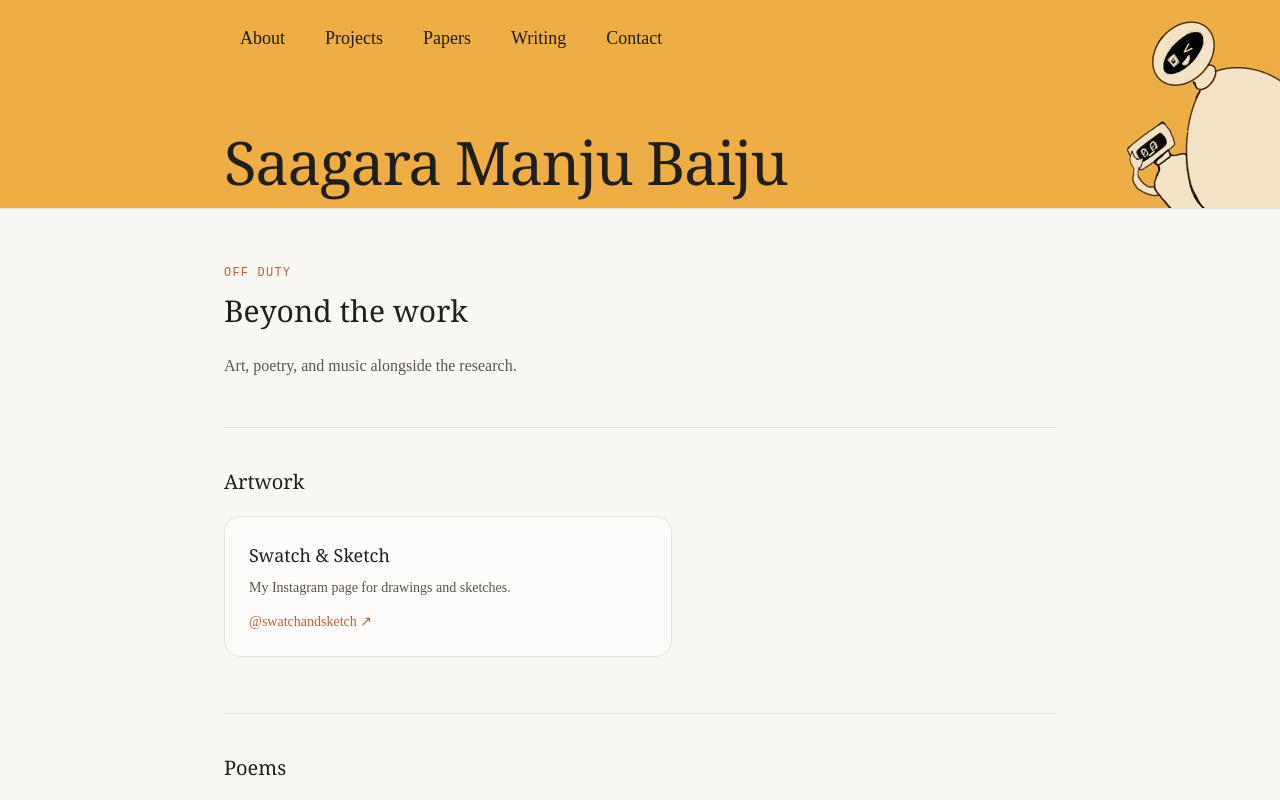
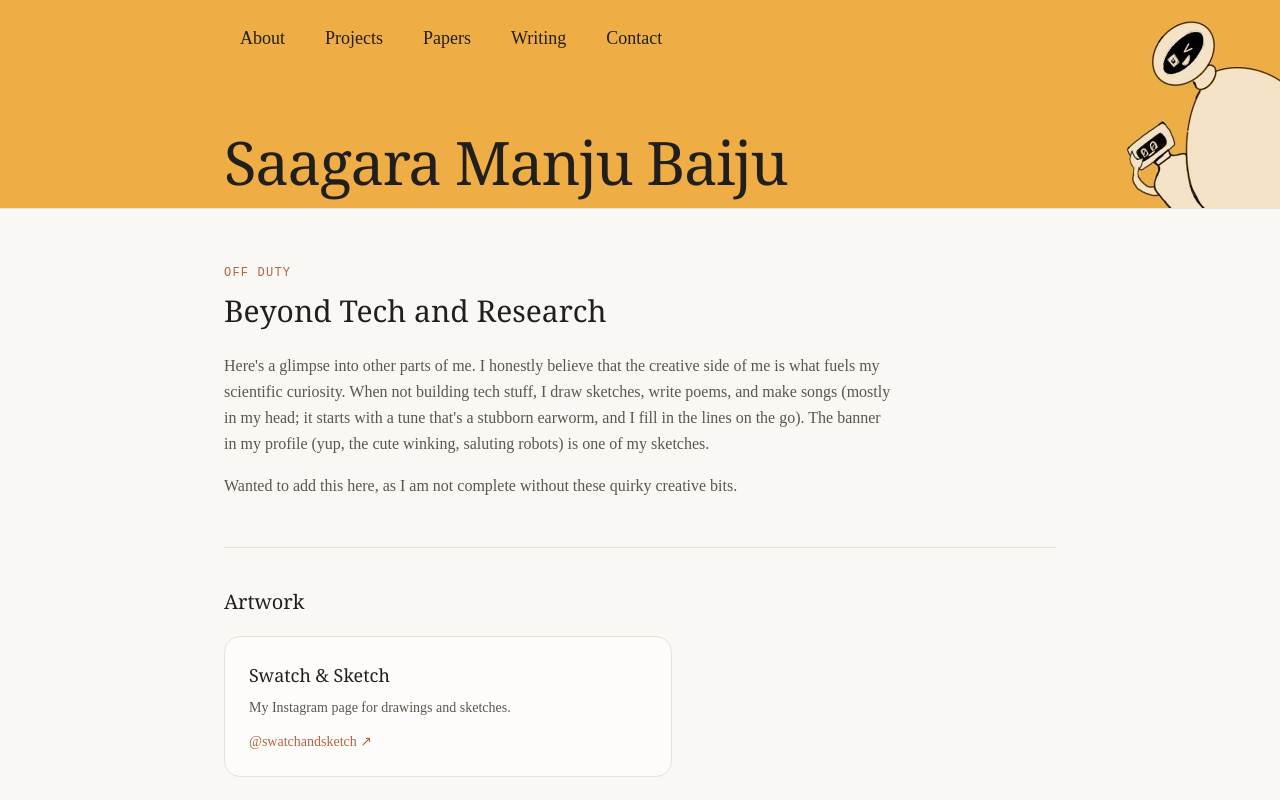
Before and after one commit to SaagaraMB/saagara-portfolio, a Next.js app: page /off-duty in a window 1280 px wide. Shown: the top 800 px of the page. Built offline with nearby package versions, Linux system fonts and the light colour scheme.

Commit message:
Rewrite Off Duty intro in Saagara's own words

```diff
--- a/app/off-duty/page.tsx
+++ b/app/off-duty/page.tsx
@@ -6,10 +6,24 @@ export default function OffDutyPage() {
       <p className="font-mono text-xs tracking-widest uppercase text-accent mb-3">
         Off Duty
       </p>
-      <h1 className="font-display text-3xl text-ink mb-6">Beyond the work</h1>
-      <p className="max-w-prose text-ink2 leading-relaxed mb-12">
-        Art, poetry, and music alongside the research.
-      </p>
+      <h1 className="font-display text-3xl text-ink mb-6">
+        Beyond Tech and Research
+      </h1>
+      <div className="max-w-prose space-y-4 text-ink2 leading-relaxed mb-12">
+        <p>
+          Here&apos;s a glimpse into other parts of me. I honestly believe
+          that the creative side of me is what fuels my scientific
+          curiosity. When not building tech stuff, I draw sketches, write
+          poems, and make songs (mostly in my head; it starts with a tune
+          that&apos;s a stubborn earworm, and I fill in the lines on the
+          go). The banner in my profile (yup, the cute winking, saluting
+          robots) is one of my sketches.
+        </p>
+        <p>
+          Wanted to add this here, as I am not complete without these
+          quirky creative bits.
+        </p>
+      </div>
 
       {/* Artwork */}
       <section className="pb-14 border-t border-line pt-10">
```
Also changed, not shown: 1 other file (tests, documents, lock files or other folders).
